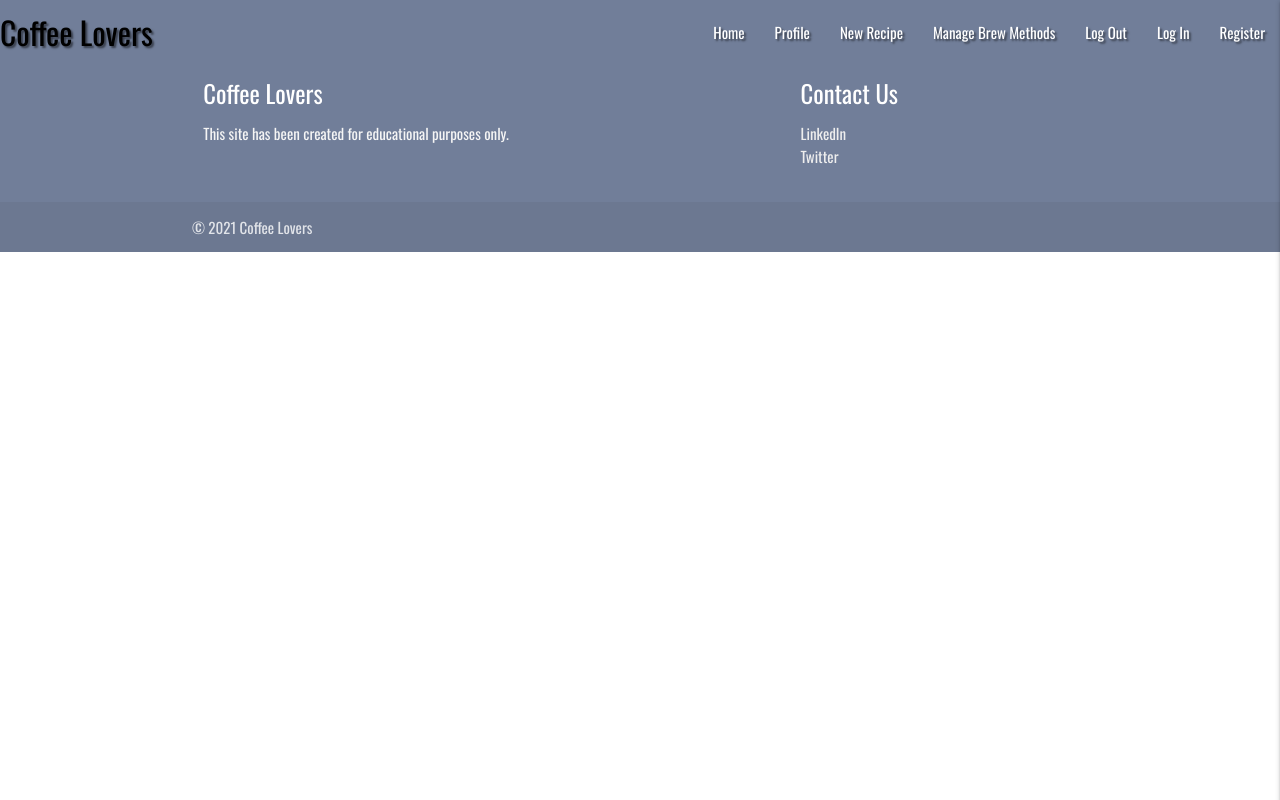
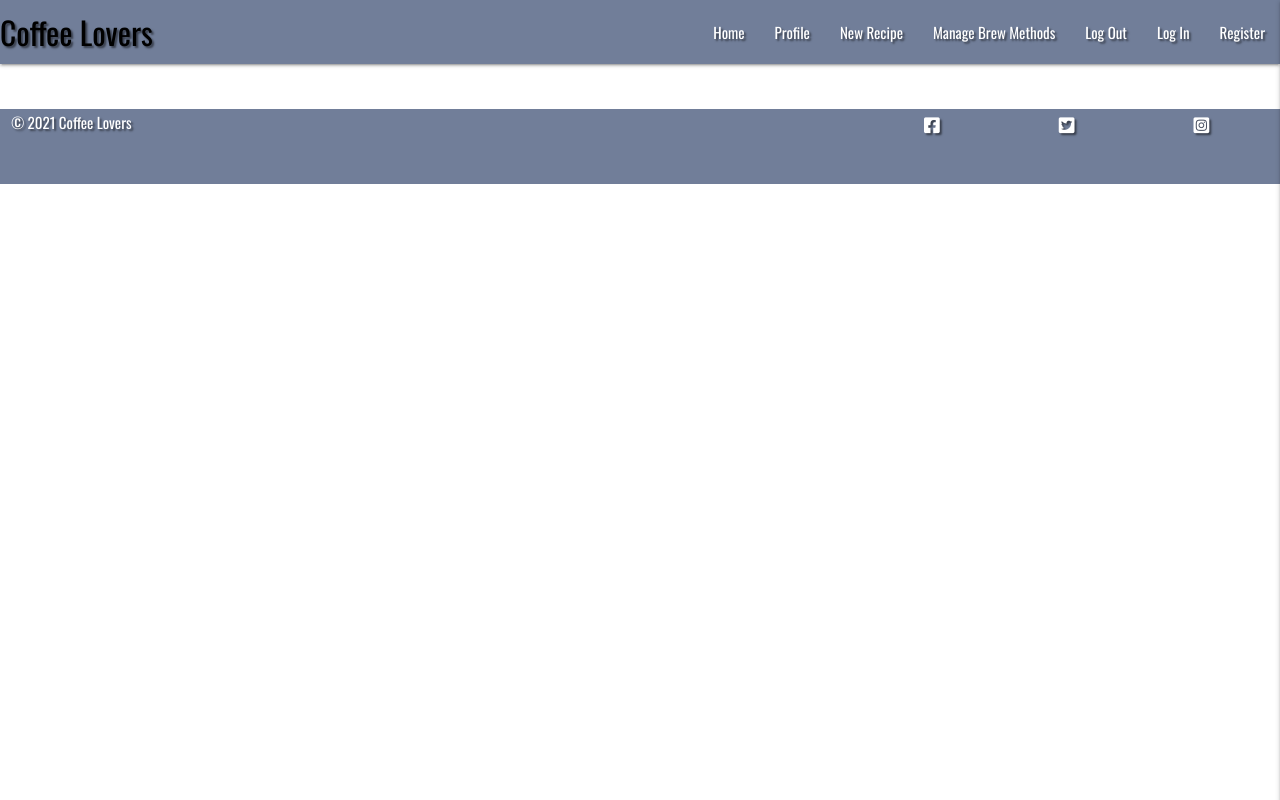
Before and after one commit to Ranj247/ms-3-coffee-lovers, a Flask app: page / in a window 1280 px wide. Run offline with Flask 2, Linux system fonts and the light colour scheme; data that the repository does not hold is empty; some libraries are stand-ins or nearby versions.

Commit message:
Materialize footer customised further

```diff
--- a/static/css/style.css
+++ b/static/css/style.css
@@ -21,10 +21,10 @@ body {
 body {
   font-family: 'Oswald', Roboto;
   font-size: 1rem;
-  background-color: white;
+  background-color: #ffffff;
   color: #000;
   width: 100%;
-  display: flex;
+  position: relative;
   min-height: 100vh;
   flex-direction: column;
 }
@@ -36,7 +36,6 @@ main {
 /* ------------------HOME PAGE------------------ */
 
 /* navigation section */
-
 #nav-tab {
   background-color: #717e99ff;
 }
@@ -61,8 +60,43 @@ main {
   text-shadow: 2px 2px 2px rgba(0, 0, 0, 0.5);
 }
 
-/* footer  */
-.page-footer {
+
+/* Footer */
+footer {
+  height: 5rem;
   background-color: #717e99ff;
-  padding-top: 0px;
+  margin-top: 45px;
+  z-index: 1020;
 }
+
+.inline-block {
+  display: inline-block;
+  margin-top: 2px;
+}
+
+.social-networks-links ul {
+ list-style: none;
+ display: flex;
+ justify-content: space-around;
+ align-items: center;
+
+}
+
+.social-networks-links li a {
+ color: #ffffff;
+ margin: .2rem;
+ padding: .2rem;
+ font-size: 1.2rem;
+}
+
+.social-networks-links li a:hover {
+ color: #000;
+}
+
+.copyright p {
+  color: #ffffff;
+ }
+
+ .copyright p:hover {
+  color: #000;
+ }
--- a/templates/base.html
+++ b/templates/base.html
@@ -15,7 +15,6 @@
   <!-- Materialize css -->
   <link rel="stylesheet" href="https://cdnjs.cloudflare.com/ajax/libs/materialize/1.0.0/css/materialize.min.css"
     type="text/css">
-
   <!-- stylesheet link -->
   <link rel="stylesheet" href="{{ url_for('static', filename='css/style.css') }}" type="text/css">
   {% block styles %}
@@ -24,7 +23,6 @@
 </head>
 
 <body>
-
   <header>
     <!-- top navbar -->
     <nav class="nav-extended text-shadow" id="nav-tab">
@@ -61,29 +59,29 @@
   {% block content %}
   {% endblock %}
 
-  <footer class="page-footer">
-    <div class="container">
-      <div class="row">
-        <div class="col l6 s12">
-          <h5 class="white-text">Coffee Lovers</h5>
-          <p class="grey-text text-lighten-4">This site has been created for educational purposes only.</p>
-        </div>
-        <div class="col l4 offset-l2 s12">
-          <h5 class="white-text">Contact Us</h5>
-          <ul>
-            <li><a class="grey-text text-lighten-3" href="https://www.linkedin.com">LinkedIn</a></li>
-            <li><a class="grey-text text-lighten-3" href="https://twitter.com/?lang=en">Twitter</a></li>
-          </ul>
-        </div>
+  <!-- Footer -->
+  <!-- Credit: Inspiration / code  taken from mini project 'Resume Project' and customized.-->
+  <footer>
+    <div class="row">
+      <div class="col l6 s12  copyright">
+        <p class="inline-block text-shadow">
+          &#169; 2021 Coffee Lovers
+        </p>
+      </div>
+      <div class="col l4 offset-l2 s12 social-networks-links">
+        <ul class="inline-block text-shadow">
+          <li>
+            <a href="https://www.facebook.com" target="_blank"><i class="fab fa-facebook-square"></i></a>
+          </li>
+          <li>
+            <a href="https://twitter.com" target="_blank"><i class="fab fa-twitter-square"></i></a>
+          </li>
+          <li>
+            <a href="https://instagram.com" target="_blank"><i class="fab fa-instagram-square"></i></a>
+          </li>
+        </ul>
       </div>
     </div>
-
-    <div class="footer-copyright">
-      <div class="container">
-        © 2021 Coffee Lovers
-      </div>
-    </div>
-
   </footer>
 
 
```
Also changed, not shown: templates/recipes.html (indentation only).
